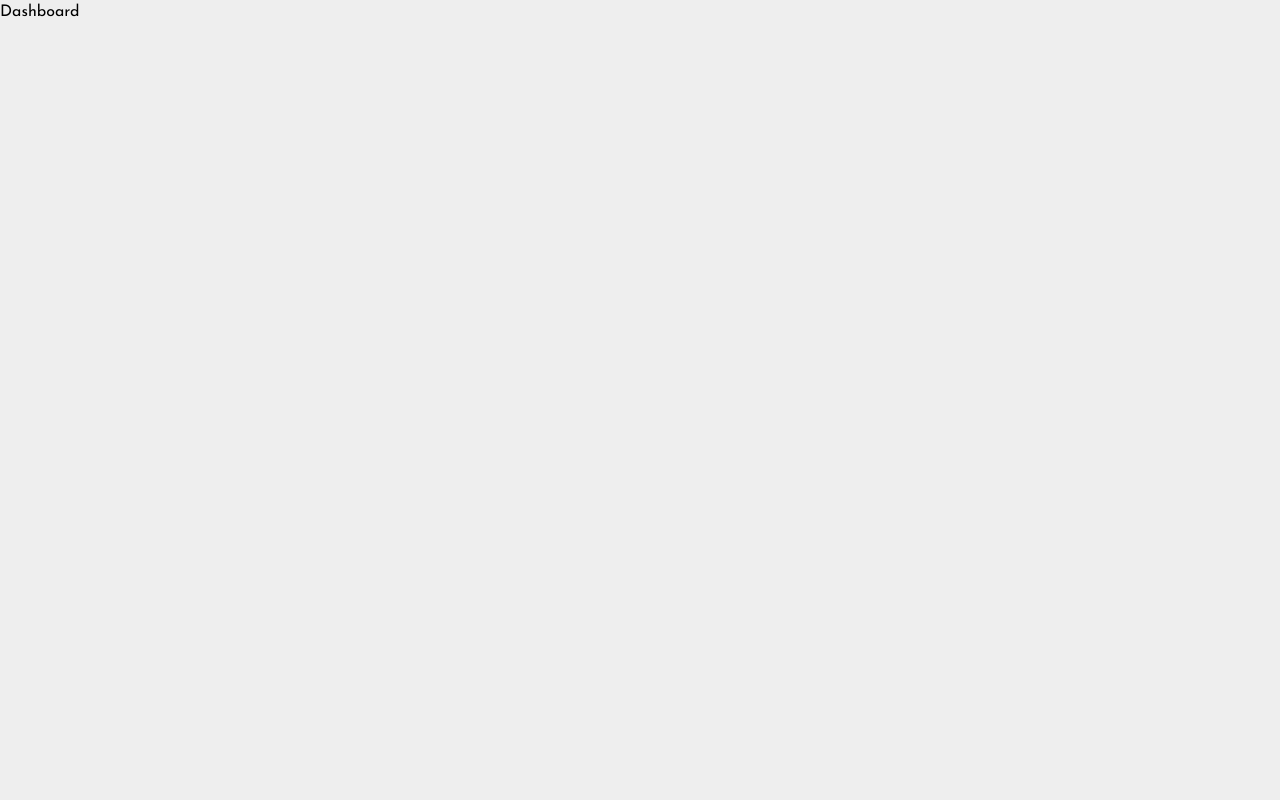
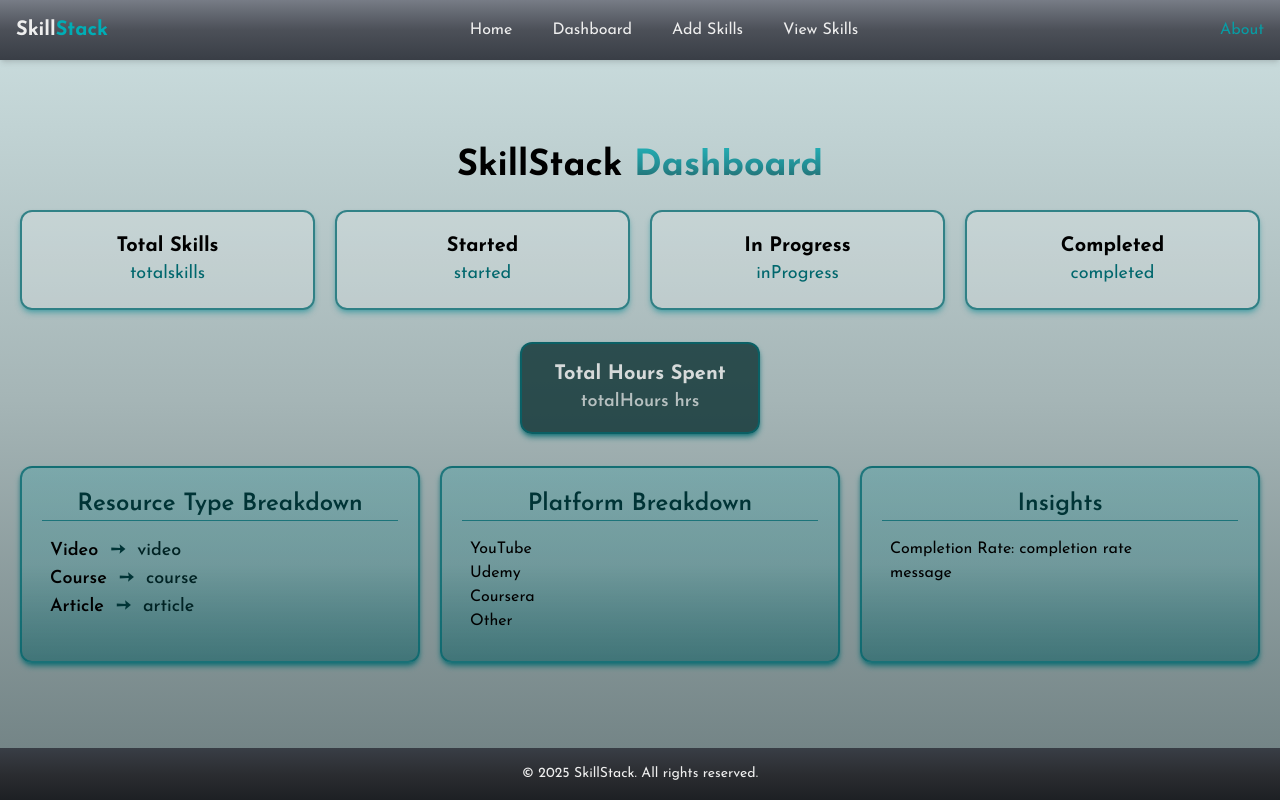
Before and after one commit to mubhad1704/Skill-Stack, a React (Vite) app: page /dashboard in a window 1280 px wide. Built offline with nearby package versions, Linux system fonts and the light colour scheme; a web font is replaced by a local one.

Commit message:
add dashboard layout and adjust some styles

```diff
--- a/src/components/Navbar.jsx
+++ b/src/components/Navbar.jsx
@@ -8,9 +8,9 @@ function Navbar() {
             Skill<span className='text-[#00ADB5]'>Stack</span>
         </h1>
 
-        <div className="hidden  sm:block space-x-6 text-[#EEEEEE]">
+        <div className="hidden  sm:block space-x-10 text-[#EEEEEE]">
             <a href="/" className=' hover:text-[#00ADB5]'>Home</a>
-            <a href="/" className=' hover:text-[#00ADB5]'>Dashboard</a>
+            <a href="/dashboard" className=' hover:text-[#00ADB5]'>Dashboard</a>
             <a href="/add" className=' hover:text-[#00ADB5]'>Add Skills</a>
             <a href="/skills" className=' hover:text-[#00ADB5]'>View Skills</a>
         </div>
--- a/src/pages/Dashboard.jsx
+++ b/src/pages/Dashboard.jsx
@@ -1,11 +1,111 @@
-import React from 'react'
+import React from "react";
+import Navbar from "../components/Navbar";
+import Footer from "../components/Footer";
 
 function Dashboard() {
   return (
-    <div>
-      Dashboard
+    <div className="min-h-screen flex flex-col bg-cover bg-center bg-linear-to-b from-[#cee1e2] via-[rgb(165,181,182)] to-[#6d7e80]">
+      <Navbar />
+      <div className="flex-1 flex flex-col justify-center w-full">
+        <h1 className="text-center text-2xl md:text-4xl my-6 md:mt-10 font-bold  ">
+          SkillStack{" "}
+          <span className="bg-linear-to-b from-[#00a2aad0] via-[#007e85d0] to-[#004c50d0]  bg-clip-text text-transparent">
+            Dashboard
+          </span>
+        </h1>
+
+        <div className="grid grid-cols-2 md:grid-cols-4 gap-5 mx-5 ">
+          <div className="flex flex-col items-center justify-center border-2 rounded-xl p-5 bg-white/20 border-[#00676dc0] shadow-md shadow-[#0089916e]">
+            <h3 className="text-lg md:text-xl font-bold text-center">
+              Total Skills
+            </h3>
+            <p className="md:text-lg text-[#00676d] text-center">totalskills</p>
+          </div>
+          <div className="flex flex-col items-center justify-center border-2 rounded-xl p-5 bg-white/20 border-[#00676dc0] shadow-md shadow-[#0089916e]">
+            <h3 className="text-lg md:text-xl font-bold text-center">
+              Started
+            </h3>
+            <p className="md:text-lg text-[#00676d] text-center">started</p>
+          </div>
+          <div className="flex flex-col items-center justify-center border-2 rounded-xl p-5 bg-white/20 border-[#00676dc0] shadow-md shadow-[#0089916e]">
+            <h3 className="text-lg md:text-xl font-bold text-center">
+              In Progress
+            </h3>
+            <p className="md:text-lg text-[#00676d] text-center">inProgress</p>
+          </div>
+          <div className="flex flex-col items-center justify-center border-2 rounded-xl p-5 bg-white/20 border-[#00676dc0] shadow-md shadow-[#0089916e]">
+            <h3 className="text-lg md:text-xl font-bold text-center">
+              Completed
+            </h3>
+            <p className="md:text-lg text-[#00676d] text-center">completed</p>
+          </div>
+        </div>
+
+        <div className="inline-flex flex-col items-center border-2 rounded-xl px-8 py-4 self-center bg-[#002729be] border-[#00676dc0] shadow-md shadow-[#00676dc0] my-8">
+          <h3 className="text-xl font-bold text-[#eeeeeee0]">
+            Total Hours Spent
+          </h3>
+          <p className="text-lg text-[#eeeeeeb7] font-semibold">
+            {" "}
+            totalHours hrs
+          </p>
+        </div>
+
+        <div className="grid grid-cols-1 md:grid-cols-3 gap-5 mx-5 ">
+          <div className="bg-cover bg-center rounded-xl border-2 p-5 bg-linear-to-b from-[#009ba334] via-[#00888f34] to-[#00595e7e] border-[#00676dc0] shadow-md shadow-[#00676dc0]">
+            <h2 className="text-2xl  font-semibold text-center text-[#003436] border-b border-[#00676dc0]">
+              Resource Type Breakdown
+            </h2>
+            <div className="m-2 mt-4">
+              <p className="text-lg font-semibold">
+                {" "}
+                Video<span className="text-[#003436] mx-3">➙</span>
+                <span className="font-medium text-[#012324] ">video</span>
+              </p>
+              <p className="text-lg font-semibold">
+                {" "}
+                Course<span className="text-[#003436] mx-3">➙</span>
+                <span className="font-medium text-[#012324] ">course</span>
+              </p>
+              <p className="text-lg font-semibold">
+                {" "}
+                Article<span className="text-[#003436] mx-3">➙</span>
+                <span className="font-medium text-[#012324] ">article</span>
+              </p>
+            </div>
+          </div>
+
+          <div className="bg-cover bg-center rounded-xl border-2 p-5 bg-linear-to-b from-[#009ba334] via-[#00888f34] to-[#00595e7e] border-[#00676dc0] shadow-md shadow-[#00676dc0]">
+            <h3 className="text-2xl  font-semibold text-center text-[#003436] border-b border-[#00676dc0]">
+              Platform Breakdown
+            </h3>
+            <div className="m-2 mt-4">
+              <p>YouTube</p>
+              <p>Udemy</p>
+              <p>Coursera</p>
+              <p>Other</p>
+            </div>
+          </div>
+
+          <div className="bg-cover bg-center rounded-xl border-2 p-5 bg-linear-to-b from-[#009ba334] via-[#00888f34] to-[#00595e7e] border-[#00676dc0] shadow-md shadow-[#00676dc0]">
+            <h3 className="text-2xl  font-semibold text-center text-[#003436] border-b border-[#00676dc0]">
+              Insights
+            </h3>
+            <div className="m-2 mt-4">
+              <p>
+                Completion Rate: <span>completion rate</span>{" "}
+              </p>
+
+              <p>message</p>
+            </div>
+          </div>
+        </div>
+
+
+      </div>
+      <Footer />
     </div>
-  )
+  );
 }
 
-export default Dashboard
+export default Dashboard;
--- a/src/pages/LandingPage.jsx
+++ b/src/pages/LandingPage.jsx
@@ -18,10 +18,10 @@ function LandingPage() {
 
         <a href="/dashboard" className="mb-8 hover:underline hover:text-[#001718] text-[#01494d] font-bold tracking-wider">Dashboard →</a>
 
-         <div className="flex gap-4">
+            <div className="flex flex-col md:flex-row gap-4">
             <a
                 href="/add"
-            className="bg-gray-100/20  border-2 border-[#00acb5] px-6 py-3 rounded-lg hover:bg-[#00acb557] hover:text-white transition shadow"
+                className="bg-gray-100/20  border-2 border-[#00acb5] px-6 py-3 rounded-lg hover:bg-[#00acb557] hover:text-white transition shadow text-sm md:text-base"
             >
                 Add Your Skill
             </a>
```
Lines whose indentation alone changed are shown as unchanged.
